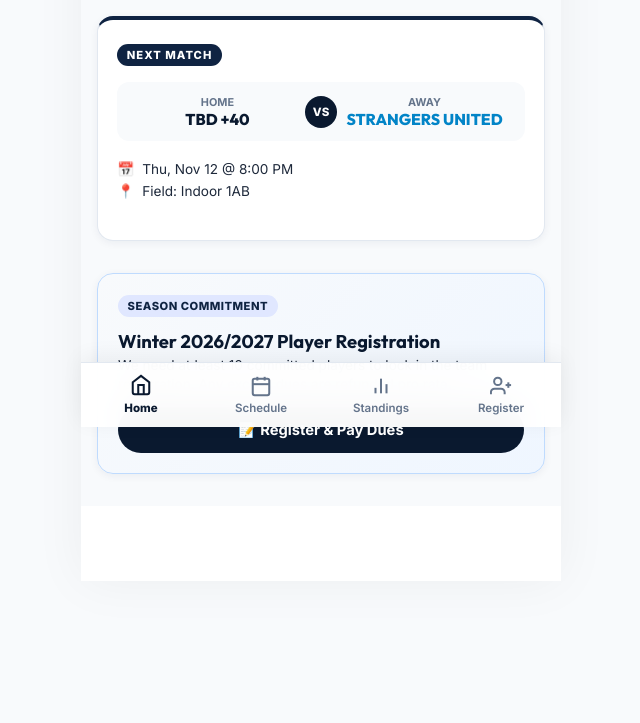
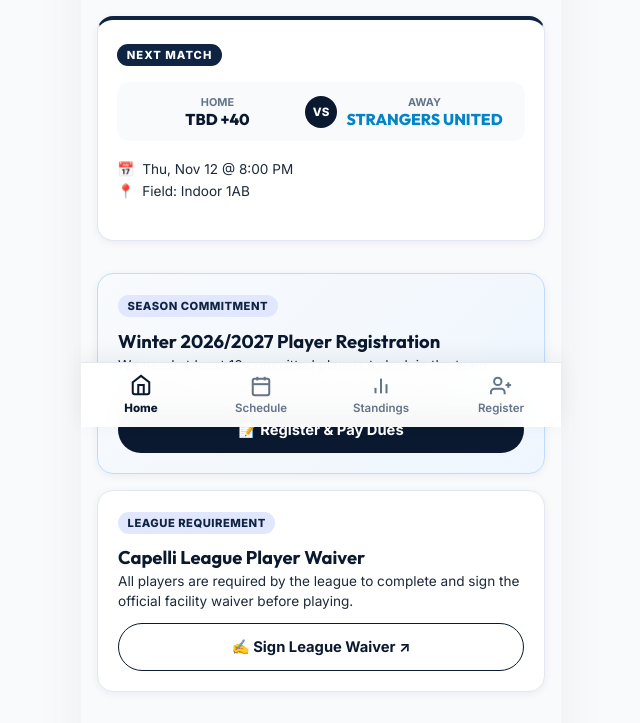
Before and after one commit to izawaryu/strangers-united-fc, a plain HTML site: page index.html in a window 1280 px wide. Shown: the part 373-1096 px from the top of the page, without its empty margins (319-959 px from the left). Before the commit the page ends 1029 px from the top, so only its background shows below. Drawn offline with Linux system fonts and the light colour scheme; no server answers.

Commit message:
Add Capelli League Player Waiver card and link to front page

```diff
--- a/index.html
+++ b/index.html
@@ -17,7 +17,7 @@
     <link href="https://fonts.googleapis.com/css2?family=Inter:wght@400;500;600;700;800&family=Outfit:wght@600;700;800;900&display=swap" rel="stylesheet">
 
     <!-- Mobile CSS Stylesheet -->
-    <link rel="stylesheet" href="style.css?v=winter2026_v1">
+    <link rel="stylesheet" href="style.css?v=winter2026_v2">
 </head>
 <body class="mobile-app">
 
@@ -70,6 +70,20 @@
                     <div class="home-reg-actions">
                         <a href="#register" class="app-btn btn-navy nav-tab-trigger" data-target="register-section">
                             📝 Register & Pay Dues
+                        </a>
+                    </div>
+                </div>
+
+                <!-- League Required Waiver Card -->
+                <div class="card home-waiver-banner">
+                    <div class="home-reg-header">
+                        <span class="dues-badge waiver-badge">LEAGUE REQUIREMENT</span>
+                        <h3>Capelli League Player Waiver</h3>
+                        <p>All players are required by the league to complete and sign the official facility waiver before playing.</p>
+                    </div>
+                    <div class="home-reg-actions">
+                        <a href="https://waiver.smartwaiver.com/2/60fd873cc2037/web" target="_blank" rel="noopener" class="app-btn btn-outline">
+                            ✍️ Sign League Waiver ↗
                         </a>
                     </div>
                 </div>
--- a/style.css
+++ b/style.css
@@ -895,7 +895,7 @@ html, body {
    SEASON REGISTRATION & DUES MANAGEMENT STYLES
    ========================================================= */
 
-/* Home Section Registration Banner */
+/* Home Section Registration & Waiver Banners */
 .home-reg-banner {
     margin-top: 1rem;
     background: linear-gradient(135deg, #F8FAFC 0%, #EFF6FF 100%);
@@ -903,6 +903,19 @@ html, body {
     border-radius: var(--radius-lg);
     padding: 1.25rem;
     box-shadow: var(--shadow-sm);
+}
+
+.home-waiver-banner {
+    background: var(--white-pure);
+    border: 1.5px solid var(--slate-border);
+    border-radius: var(--radius-lg);
+    padding: 1.25rem;
+    box-shadow: var(--shadow-sm);
+}
+
+.waiver-badge {
+    background: #FEF3C7;
+    color: #92400E;
 }
 
 .home-reg-header h3 {
```
